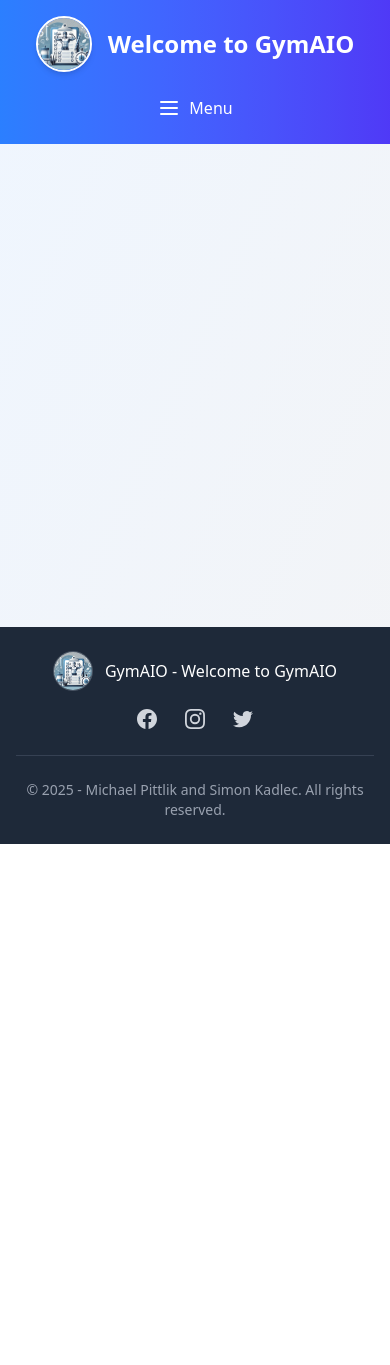
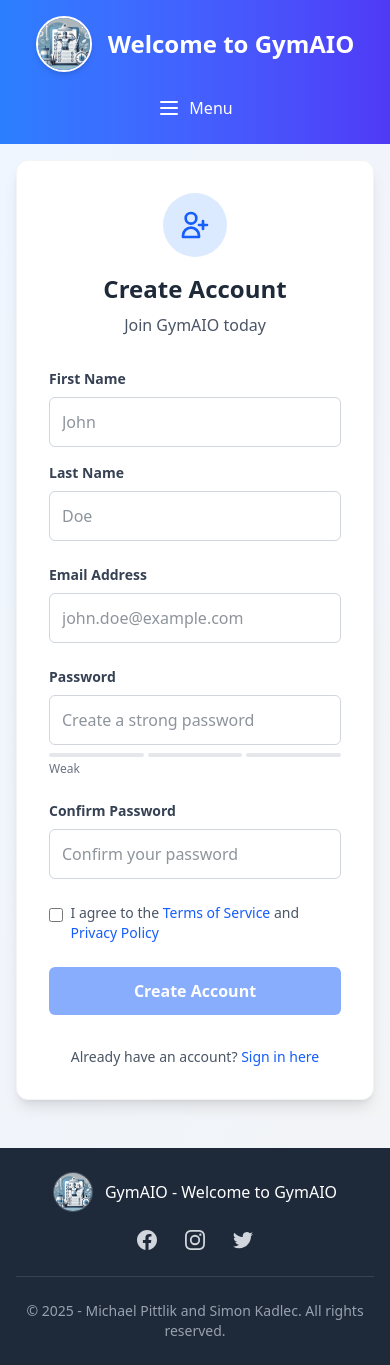
Before and after one commit to Skali14/GymAIO_Vue, a Vue app: page /signup in a window 390 px wide. Before the commit the page ends 844 px from the top, so only its background shows below. Built offline with nearby package versions, Linux system fonts and the light colour scheme.

Commit message:
added signup view

```diff
--- a/src/router/index.js
+++ b/src/router/index.js
@@ -2,6 +2,7 @@ import { createRouter, createWebHistory } from 'vue-router'
 import ExerciseView from '@/views/ExerciseView.vue'
 import CalorieView from '@/views/CalorieView.vue'
 import LoginView from '@/views/LoginView.vue'
+import SignUpView from '@/views/SignUpView.vue'
 
 const router = createRouter({
   history: createWebHistory(import.meta.env.BASE_URL),
@@ -18,7 +19,7 @@ const router = createRouter({
     },
     {
       path: '/',
-      name: 'exercises2',
+      name: 'login1',
       component: ExerciseView,
     },
     {
@@ -26,6 +27,13 @@ const router = createRouter({
       name: 'login',
       component: LoginView,
     },
+
+        {
+      path: '/signup',
+      name: 'SignUpView',
+      component: SignUpView,
+    },
+
   ],
 })
 
--- a/src/views/LoginView.vue
+++ b/src/views/LoginView.vue
@@ -109,9 +109,10 @@
         <div class="mt-8 text-center">
           <p class="text-sm text-gray-600">
             Don't have an account?
-            <a href="#" class="text-blue-600 hover:text-blue-800 font-medium transition-colors">
+
+            <RouterLink to="/signup" class="text-blue-600 hover:text-blue-800 font-medium transition-colors">
               Sign up here
-            </a>
+            </RouterLink>
           </p>
         </div>
       </div>
--- /dev/null
+++ b/src/views/SignUpView.vue
@@ -0,0 +1,247 @@
+<template>
+  <main class="min-h-screen bg-gradient-to-br from-blue-50 to-gray-100 text-gray-800 font-sans p-4 md:p-6 lg:p-8">
+    <div class="max-w-md mx-auto">
+      <div class="bg-white p-8 rounded-xl shadow-lg border border-gray-100">
+        <!-- Header -->
+        <div class="text-center mb-8">
+          <div class="bg-blue-100 text-blue-600 p-4 rounded-full w-16 h-16 mx-auto mb-4 flex items-center justify-center">
+            <svg xmlns="http://www.w3.org/2000/svg" class="h-8 w-8" fill="none" viewBox="0 0 24 24" stroke="currentColor">
+              <path stroke-linecap="round" stroke-linejoin="round" stroke-width="2" d="M18 9v3m0 0v3m0-3h3m-3 0h-3m-2-5a4 4 0 11-8 0 4 4 0 018 0zM3 20a6 6 0 0112 0v1H3v-1z" />
+            </svg>
+          </div>
+          <h2 class="text-2xl font-bold text-gray-800 mb-2">Create Account</h2>
+          <p class="text-gray-600">Join GymAIO today</p>
+        </div>
+
+        <!-- Sign-up Form -->
+        <form @submit.prevent="handleSignUp">
+          <!-- Name Fields -->
+          <div class="grid grid-cols-1 md:grid-cols-2 gap-4 mb-6">
+            <div>
+              <label for="firstName" class="block text-sm font-bold text-gray-700 mb-2">
+                First Name
+              </label>
+              <input
+                type="text"
+                id="firstName"
+                v-model="signUpForm.firstName"
+                required
+                class="w-full p-3 border border-gray-300 rounded-md text-base focus:ring-2 focus:ring-blue-200 focus:border-blue-500 focus:outline-none transition-all"
+                placeholder="John"
+              />
+            </div>
+            <div>
+              <label for="lastName" class="block text-sm font-bold text-gray-700 mb-2">
+                Last Name
+              </label>
+              <input
+                type="text"
+                id="lastName"
+                v-model="signUpForm.lastName"
+                required
+                class="w-full p-3 border border-gray-300 rounded-md text-base focus:ring-2 focus:ring-blue-200 focus:border-blue-500 focus:outline-none transition-all"
+                placeholder="Doe"
+              />
+            </div>
+          </div>
+
+          <!-- Email -->
+          <div class="mb-6">
+            <label for="email" class="block text-sm font-bold text-gray-700 mb-2">
+              Email Address
+            </label>
+            <input
+              type="email"
+              id="email"
+              v-model="signUpForm.email"
+              required
+              class="w-full p-3 border border-gray-300 rounded-md text-base focus:ring-2 focus:ring-blue-200 focus:border-blue-500 focus:outline-none transition-all"
+              placeholder="john.doe@example.com"
+            />
+          </div>
+
+          <!-- Password -->
+          <div class="mb-6">
+            <label for="password" class="block text-sm font-bold text-gray-700 mb-2">
+              Password
+            </label>
+            <div class="relative">
+              <input
+                :type="showPassword ? 'text' : 'password'"
+                id="password"
+                v-model="signUpForm.password"
+                required
+                class="w-full p-3 border border-gray-300 rounded-md text-base focus:ring-2 focus:ring-blue-200 focus:border-blue-500 focus:outline-none transition-all pr-12"
+                placeholder="Create a strong password"
+              />
+              <button type="button" @click="togglePasswordVisibility" class="absolute right-3 top-1/2 transform -translate-y-1/2 text-gray-500 hover:text-gray-700">
+                <!-- Password visibility icons -->
+              </button>
+            </div>
+            <!-- Password strength indicator -->
+            <div class="mt-2">
+              <div class="flex space-x-1">
+                <div :class="['h-1 flex-1 rounded', passwordStrength >= 1 ? 'bg-red-500' : 'bg-gray-200']"></div>
+                <div :class="['h-1 flex-1 rounded', passwordStrength >= 2 ? 'bg-yellow-500' : 'bg-gray-200']"></div>
+                <div :class="['h-1 flex-1 rounded', passwordStrength >= 3 ? 'bg-green-500' : 'bg-gray-200']"></div>
+              </div>
+              <p class="text-xs text-gray-500 mt-1">{{ passwordStrengthText }}</p>
+            </div>
+          </div>
+
+          <!-- Confirm Password -->
+          <div class="mb-6">
+            <label for="confirmPassword" class="block text-sm font-bold text-gray-700 mb-2">
+              Confirm Password
+            </label>
+            <input
+              type="password"
+              id="confirmPassword"
+              v-model="signUpForm.confirmPassword"
+              required
+              class="w-full p-3 border border-gray-300 rounded-md text-base focus:ring-2 focus:ring-blue-200 focus:border-blue-500 focus:outline-none transition-all"
+              placeholder="Confirm your password"
+            />
+            <p v-if="signUpForm.confirmPassword && !passwordsMatch" class="text-red-500 text-xs mt-1">
+              Passwords do not match
+            </p>
+          </div>
+
+          <!-- Terms Agreement -->
+          <div class="mb-6">
+            <label class="flex items-start">
+              <input
+                type="checkbox"
+                v-model="signUpForm.agreeToTerms"
+                required
+                class="h-4 w-4 text-blue-600 focus:ring-blue-500 border-gray-300 rounded mt-1"
+              />
+              <span class="ml-2 text-sm text-gray-600">
+                I agree to the
+                <a href="#" class="text-blue-600 hover:text-blue-800 transition-colors">Terms of Service</a>
+                and
+                <a href="#" class="text-blue-600 hover:text-blue-800 transition-colors">Privacy Policy</a>
+              </span>
+            </label>
+          </div>
+
+          <!-- Error Message -->
+          <div v-if="errorMessage" class="mb-6 p-3 bg-red-50 border border-red-200 rounded-md">
+            <p class="text-red-600 text-sm">{{ errorMessage }}</p>
+          </div>
+
+          <!-- Sign Up Button -->
+          <button
+            type="submit"
+            :disabled="isLoading || !formIsValid"
+            class="w-full p-3 bg-blue-600 text-white font-bold rounded-md transition-all duration-300 hover:bg-blue-700 hover:shadow-lg focus:outline-none focus:ring-2 focus:ring-green-500 focus:ring-offset-2 disabled:opacity-50 disabled:cursor-not-allowed"
+          >
+            <span v-if="!isLoading">Create Account</span>
+            <span v-else class="flex items-center justify-center">
+              <svg class="animate-spin -ml-1 mr-3 h-5 w-5 text-white" xmlns="http://www.w3.org/2000/svg" fill="none" viewBox="0 0 24 24">
+                <circle class="opacity-25" cx="12" cy="12" r="10" stroke="currentColor" stroke-width="4"></circle>
+                <path class="opacity-75" fill="currentColor" d="M4 12a8 8 0 018-8V0C5.373 0 0 5.373 0 12h4zm2 5.291A7.962 7.962 0 014 12H0c0 3.042 1.135 5.824 3 7.938l3-2.647z"></path>
+              </svg>
+              Creating account...
+            </span>
+          </button>
+        </form>
+
+        <!-- Sign In Link -->
+        <div class="mt-8 text-center">
+          <p class="text-sm text-gray-600">
+            Already have an account?
+            <RouterLink to="/login" class="text-blue-600 hover:text-blue-800 font-medium transition-colors">
+              Sign in here
+            </RouterLink>
+          </p>
+        </div>
+      </div>
+    </div>
+  </main>
+</template>
+
+<script>
+export default {
+  name: 'SignUpView',
+  data() {
+    return {
+      signUpForm: {
+        firstName: '',
+        lastName: '',
+        email: '',
+        password: '',
+        confirmPassword: '',
+        agreeToTerms: false
+      },
+      showPassword: false,
+      isLoading: false,
+      errorMessage: ''
+    }
+  },
+  computed: {
+    passwordsMatch() {
+      return this.signUpForm.password === this.signUpForm.confirmPassword
+    },
+    passwordStrength() {
+      const password = this.signUpForm.password
+      let strength = 0
+      if (password.length >= 8) strength++
+      if (/[A-Z]/.test(password) && /[a-z]/.test(password)) strength++
+      if (/\d/.test(password) && /[!@#$%^&*]/.test(password)) strength++
+      return strength
+    },
+    passwordStrengthText() {
+      const texts = ['Weak', 'Fair', 'Good', 'Strong']
+      return texts[this.passwordStrength] || 'Very Weak'
+    },
+    formIsValid() {
+      return this.signUpForm.firstName &&
+             this.signUpForm.lastName &&
+             this.signUpForm.email &&
+             this.signUpForm.password &&
+             this.passwordsMatch &&
+             this.signUpForm.agreeToTerms &&
+             this.passwordStrength >= 2
+    }
+  },
+  methods: {
+    async handleSignUp() {
+      this.errorMessage = ''
+      this.isLoading = true
+
+      try {
+        // Validate form
+        if (!this.formIsValid) {
+          throw new Error('Please fill in all required fields correctly')
+        }
+
+        // Call your API
+        await this.createAccount()
+
+        // Success - redirect to login or dashboard
+        this.$router.push('/login?message=Account created successfully')
+
+      } catch (error) {
+        this.errorMessage = error.message || 'Account creation failed. Please try again.'
+      } finally {
+        this.isLoading = false
+      }
+    },
+
+    async createAccount() {
+      // Replace with your actual API call
+      return new Promise((resolve, reject) => {
+        setTimeout(() => {
+          // Simulate account creation
+          resolve({ success: true })
+        }, 2000)
+      })
+    },
+
+    togglePasswordVisibility() {
+      this.showPassword = !this.showPassword
+    }
+  }
+}
+</script>
```
